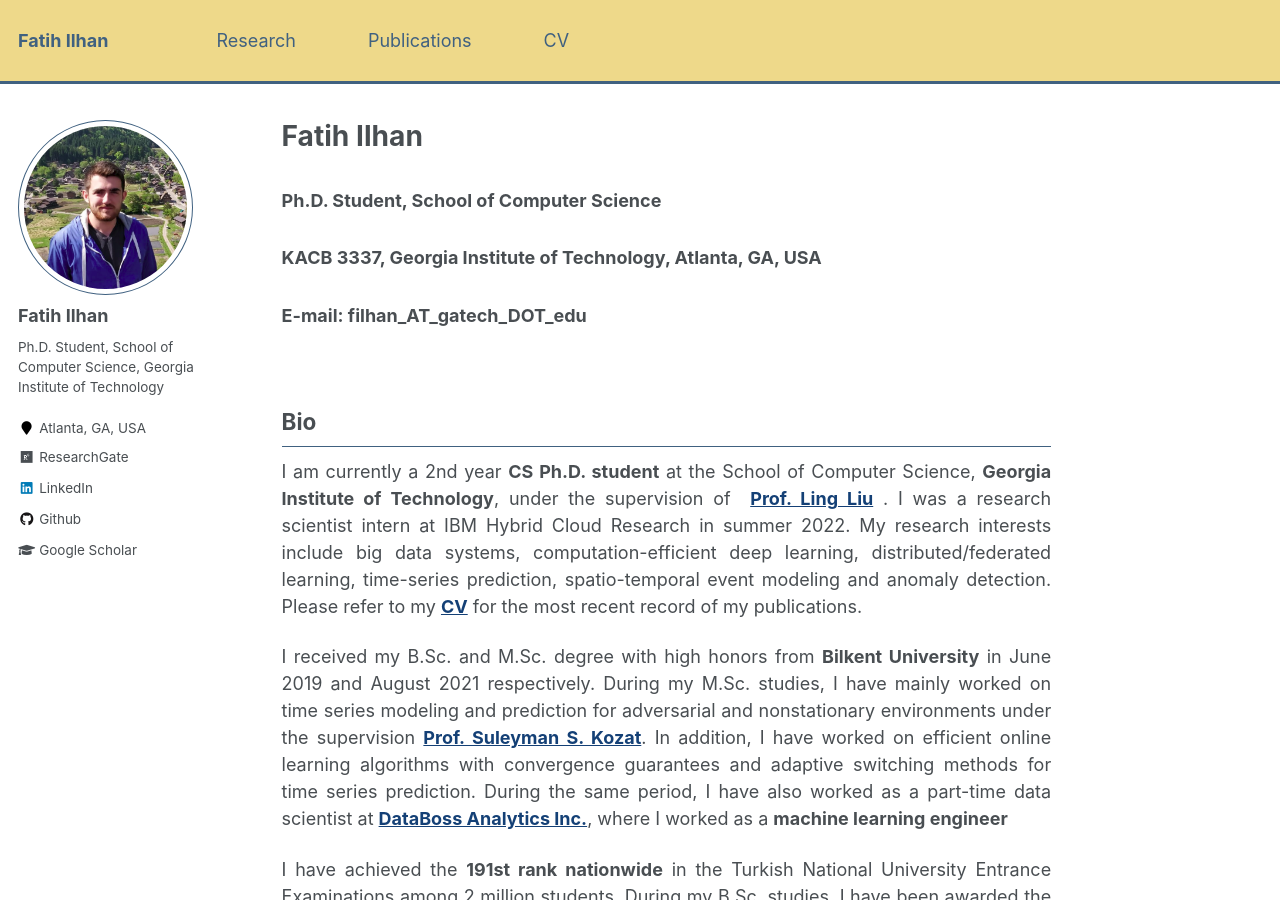
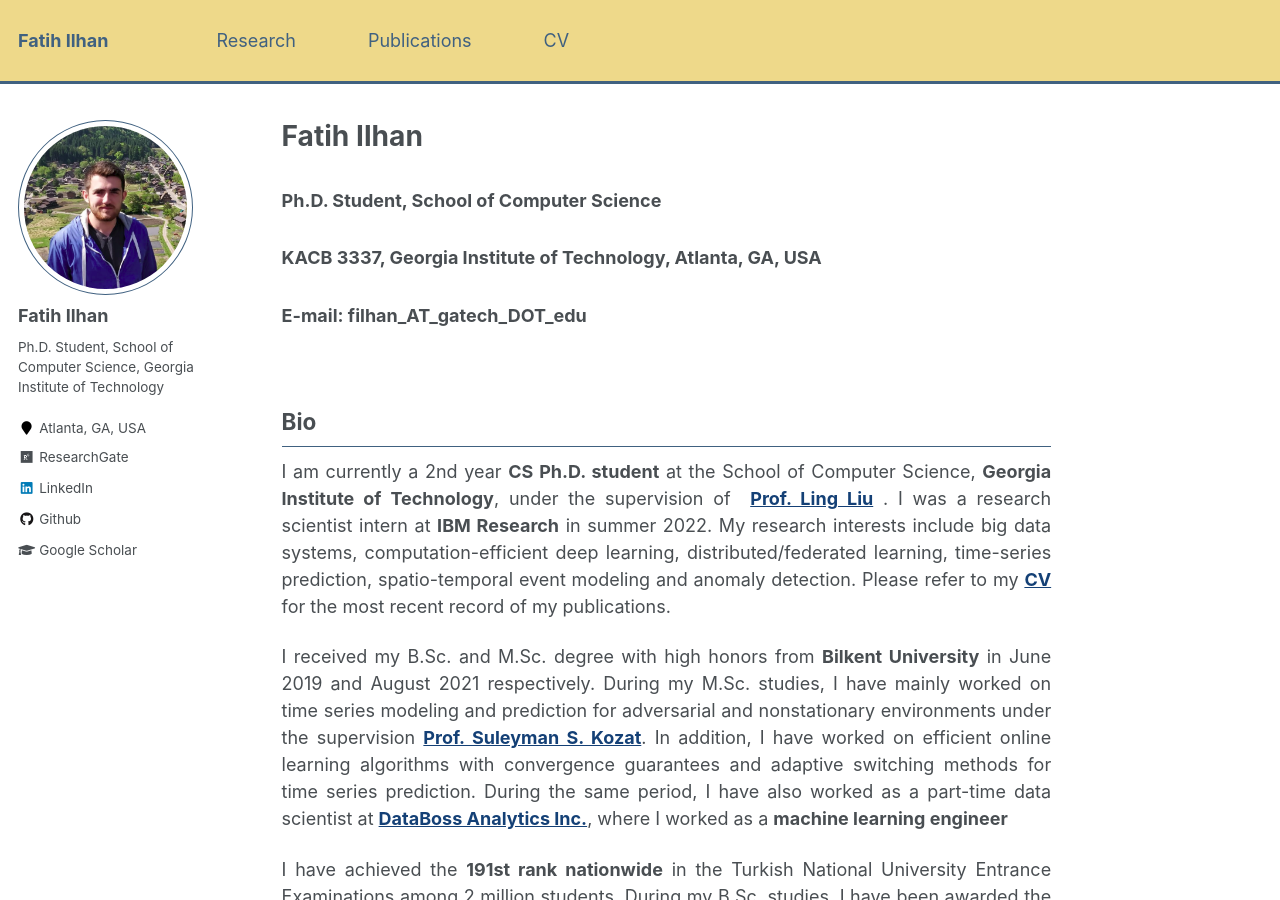
Before and after one commit to fatih-ilhan/fatih-ilhan.github.io, a Jekyll site: the page built from _pages/about.md, in a window 1280 px wide and 900 px high. Built offline with Jekyll 4.4.1, drawn with Linux system fonts in a browser that asks for light colours.

Commit message:
update feb23

```diff
--- a/_pages/about.md
+++ b/_pages/about.md
@@ -19,7 +19,7 @@ redirect_from:
 
 ## Bio
 
-<div style="text-align: justify"><p>I am currently a 2nd year <b>CS Ph.D. student</b> at the School of Computer Science, <b>Georgia Institute of Technology</b>, under the supervision of  <a href="https://www.cc.gatech.edu/~lingliu/"><b>Prof. Ling Liu</b></a> . I was a research scientist intern at IBM Hybrid Cloud Research in summer 2022. My research interests include big data systems, computation-efficient deep learning, distributed/federated learning, time-series prediction, spatio-temporal event modeling and anomaly detection. Please refer to my <a href="http://fatih-ilhan.github.io/files/cv.pdf"><b>CV</b></a> for the most recent record of my publications.</p></div>
+<div style="text-align: justify"><p>I am currently a 2nd year <b>CS Ph.D. student</b> at the School of Computer Science, <b>Georgia Institute of Technology</b>, under the supervision of  <a href="https://www.cc.gatech.edu/~lingliu/"><b>Prof. Ling Liu</b></a> . I was a research scientist intern at <b>IBM Research</b> in summer 2022. My research interests include big data systems, computation-efficient deep learning, distributed/federated learning, time-series prediction, spatio-temporal event modeling and anomaly detection. Please refer to my <a href="http://fatih-ilhan.github.io/files/cv.pdf"><b>CV</b></a> for the most recent record of my publications.</p></div>
 
 <div style="text-align: justify"><p>I received my B.Sc. and M.Sc. degree with high honors from <b>Bilkent University</b> in June 2019 and August 2021 respectively. During my M.Sc. studies, I have mainly worked on time series modeling and prediction for adversarial and nonstationary environments under the supervision <a href="http://kilyos.ee.bilkent.edu.tr/~kozat/"><b>Prof. Suleyman S. Kozat</b></a>. In addition, I have worked on efficient online learning algorithms with convergence guarantees and adaptive switching methods for time series prediction. During the same period, I have also worked as a part-time data scientist at <a href="http://data-boss.com.tr/"><b>DataBoss Analytics Inc.</b></a>, where I worked as a <b>machine learning engineer</b></p></div>
 
```
